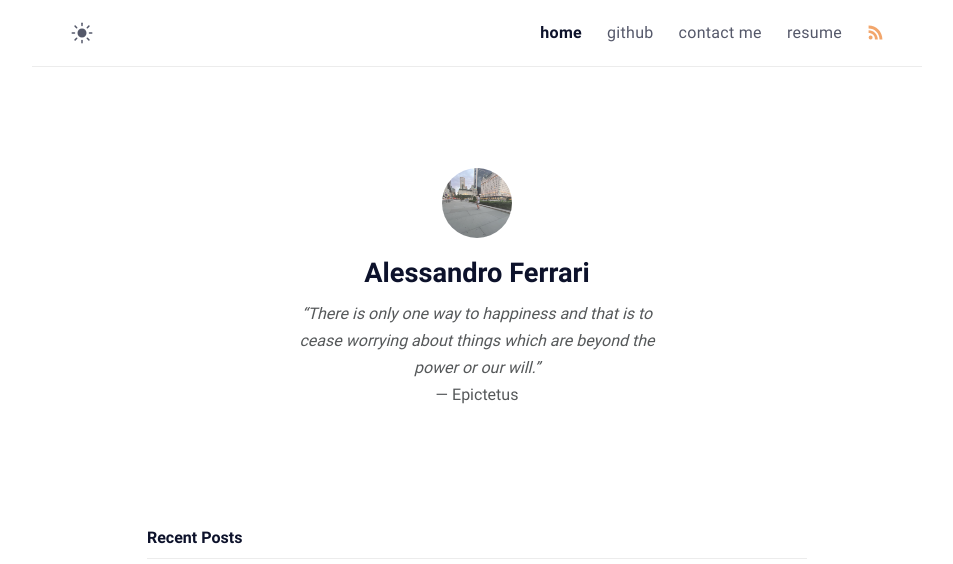
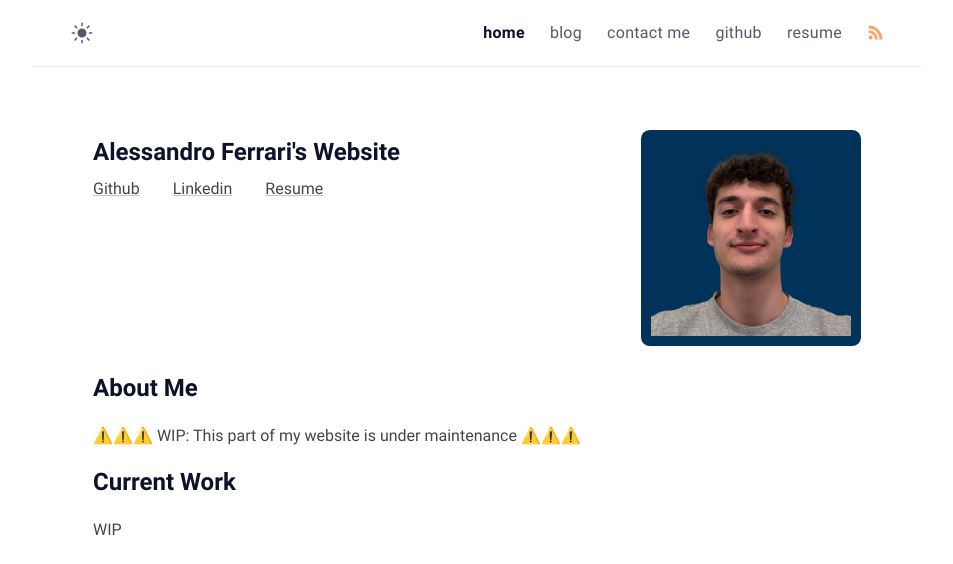
Before and after one commit to Ferryistaken/website, a Jekyll site: the page built from index.md, in a window 1280 px wide. Shown: the top 564 px of the page, without its empty margins (163-1116 px from the left). Built offline with Jekyll 4.4.1, drawn with Linux system fonts in a browser that asks for light colours; some of the changed text lies outside the part shown.

Commit message:
big update, portfolio section

```diff
--- a/Gemfile
+++ b/Gemfile
@@ -31,3 +31,4 @@ end
 # gem "wdm", "~> 0.1.0" if Gem.win_platform?
 
 gem "webrick", "~> 1.7"
+gem 'sassc', '2.4.0'
--- a/_config.yml
+++ b/_config.yml
@@ -1,12 +1,11 @@
 # Site settings
-title: Ferry's blog # site title
+title: Ferry's Website # site title
 short_name: "fs"
 description: >- # site description
-    This is my blog about random loosely tech related topics,
-    like my projects, unix system management, coding, linux ricing and configuration
+  This is my website. It contains a blog, my portfolio, and ways to contact me.
 lang: en-US # default lang
 timezone: UnitedStates/NewYork # set your timezone
-image: assets/img/computer.png # This image used for Open Graph more info https://ogp.me/
+image: assets/favicons/apple-touch-icon.png
 repo: https://github.com/Ferryistaken/Ferryistaken.github.io # site repo [optional]
 mode: light # default theme "dark" | "light"
 
@@ -20,7 +19,7 @@ author:
   github: Ferryistaken
   twitter: ferrryx
   facebook: Alessandro Ferrari
-  email: alessandro.ferrari.2004@gmail.com # your contact adress
+  email: alessandroferrari@gatech.edu
   avatar: /assets/img/avatar.jpg
 
 # The favicon is: フェリー, meaning: ferry (the boat)
--- /dev/null
+++ b/_layouts/portfolio.html
@@ -0,0 +1,73 @@
+---
+layout: compress
+---
+<!DOCTYPE html>
+<html lang="{{ page.lang | default: site.lang | default: "en" }}">
+
+{% include header-home.html %}
+
+<body data-theme="{{ site.mode }}">
+  {% include navbar.html %}
+  <div class="wrapper" style="max-width: 60vw; margin: 0 auto; padding: 0;">
+      <style>
+  @media (max-width: 600px) {
+    #portfolio-intro {
+      flex-direction: column-reverse;
+      align-items: center;
+    }
+  }
+</style>
+<main aria-label="Content">
+  <section id="portfolio-intro" style="display: flex; justify-content: space-between; align-items: flex-start; margin-bottom: 20px; position: relative; margin-top: 7vh;">
+    <div>
+      <h1 style="margin: 0;">{{ page.title }}</h1>
+      <div class="links" style="display: flex; justify-content: space-between; margin-right: 25%; margin-left: 0;">
+        <!-- Add your links here -->
+        <a href="{{ page.link1 }}">Github</a>
+        <a href="{{ page.link2 }}">Linkedin</a>
+        <a href="{{ page.link4 }}">Resume</a>
+      </div>
+    </div>
+
+    <div style="display: inline-block; background-color: #00325a; border-radius: 4%; padding: 10px;">
+      <img src="{{ page.image }}" alt="{{ page.title }}" style="display: block; width: 200px; height: auto; max-width: 100%;" />
+    </div>
+  </section>
+
+      <section id="about-me">
+        <h2>About Me</h2>
+        {{ content }}
+      </section>
+
+      <section id="current-work">
+        <h2>Current Work</h2>
+        <p>{{ page.current_work }}</p>
+      </section>
+
+      <section id="past-work">
+        <h2>Past Work</h2>
+        <div class="work-cards" style="display: flex; flex-wrap: wrap; gap: 20px;">
+          {% for work in site.data.past_work %}
+            <div class="work-card" style="box-shadow: 0 4px 8px rgba(0, 0, 0, 0.1); padding: 10px; text-align: center; flex: 1 1 calc(33.333% - 20px);">
+              <a href="{{ work.link }}" style="text-decoration: none; color: inherit;">
+                <img src="{{ work.logo }}" alt="{{ work.title }}" style="max-width: 100px; height: auto; margin-bottom: 10px;">
+                <h3>{{ work.title }}</h3>
+              </a>
+            </div>
+          {% endfor %}
+        </div>
+      </section>
+
+      <section id="latest-blog-posts">
+        <h2>Latest Blog Posts</h2>
+        <ul>
+          {% for post in site.posts limit:5 %}
+            <li><a href="{{ post.url }}">{{ post.title }}</a> - {{ post.date | date: "%B %d, %Y" }}</li>
+          {% endfor %}
+        </ul>
+      </section>
+    </main>
+    {% include footer.html %}
+  </div>
+</body>
+</html>
--- a/index.md
+++ b/index.md
@@ -1,3 +1,12 @@
 ---
-layout: home
+layout: portfolio
+title: Alessandro Ferrari's Website
+image: /assets/img/headshot-removebg-preview.png
+link1: https://github.com/Ferryistaken
+link2: https://linkedin.com/in/alessandroferrari04
+link3: /assets/af-resume.pdf
+current_work: >
+    WIP
 ---
+
+⚠️⚠️⚠️ WIP: This part of my website is under maintenance ⚠️⚠️⚠️
```
Also changed, not shown: _data/menus.yml (+8 -12 lines), _data/past_work.yml (added, +7 -0 lines), blog/index.md (added, +4 -0 lines), assets/img/headshot-orange.png (added), assets/img/headshot-removebg-preview.png (added), 1 other file.
